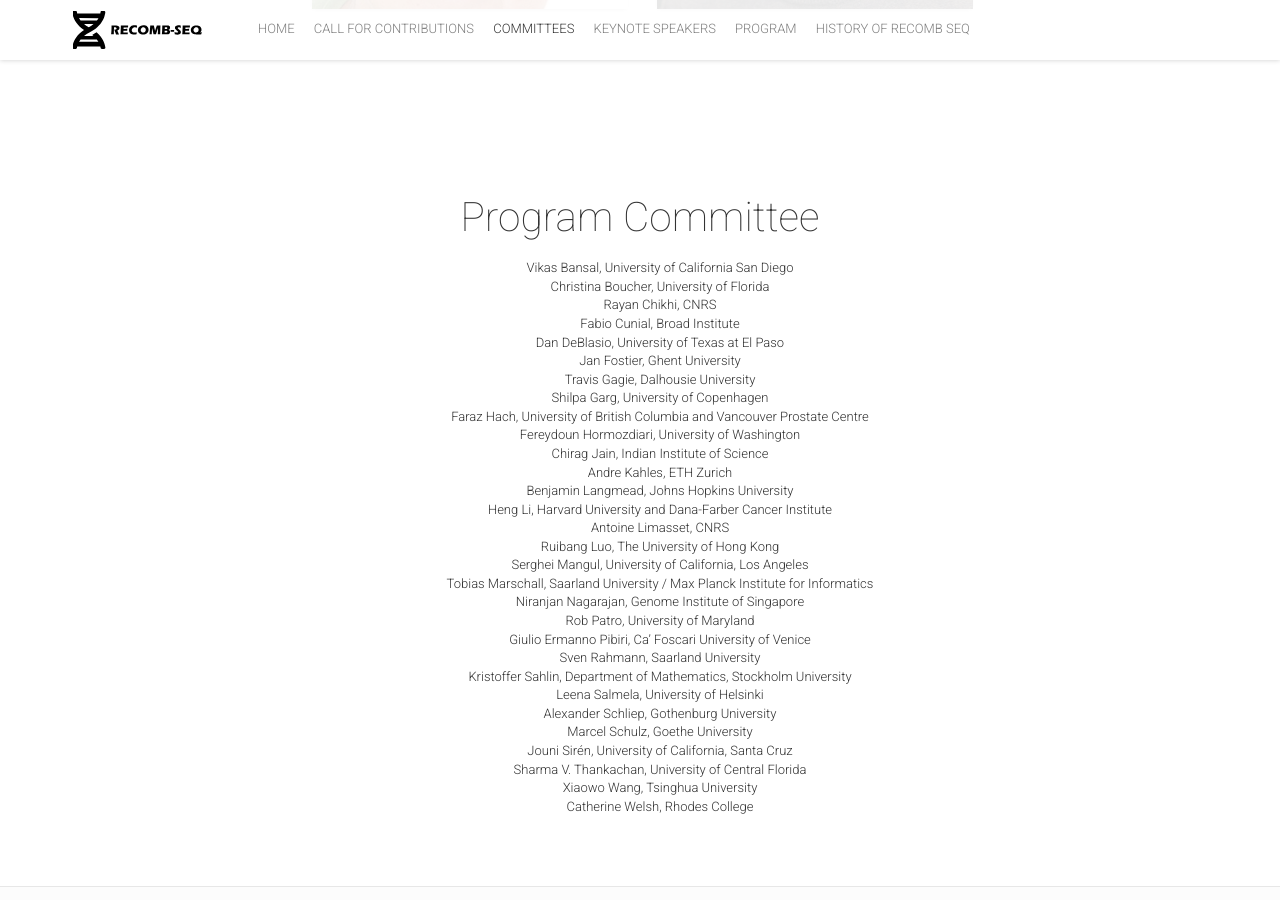
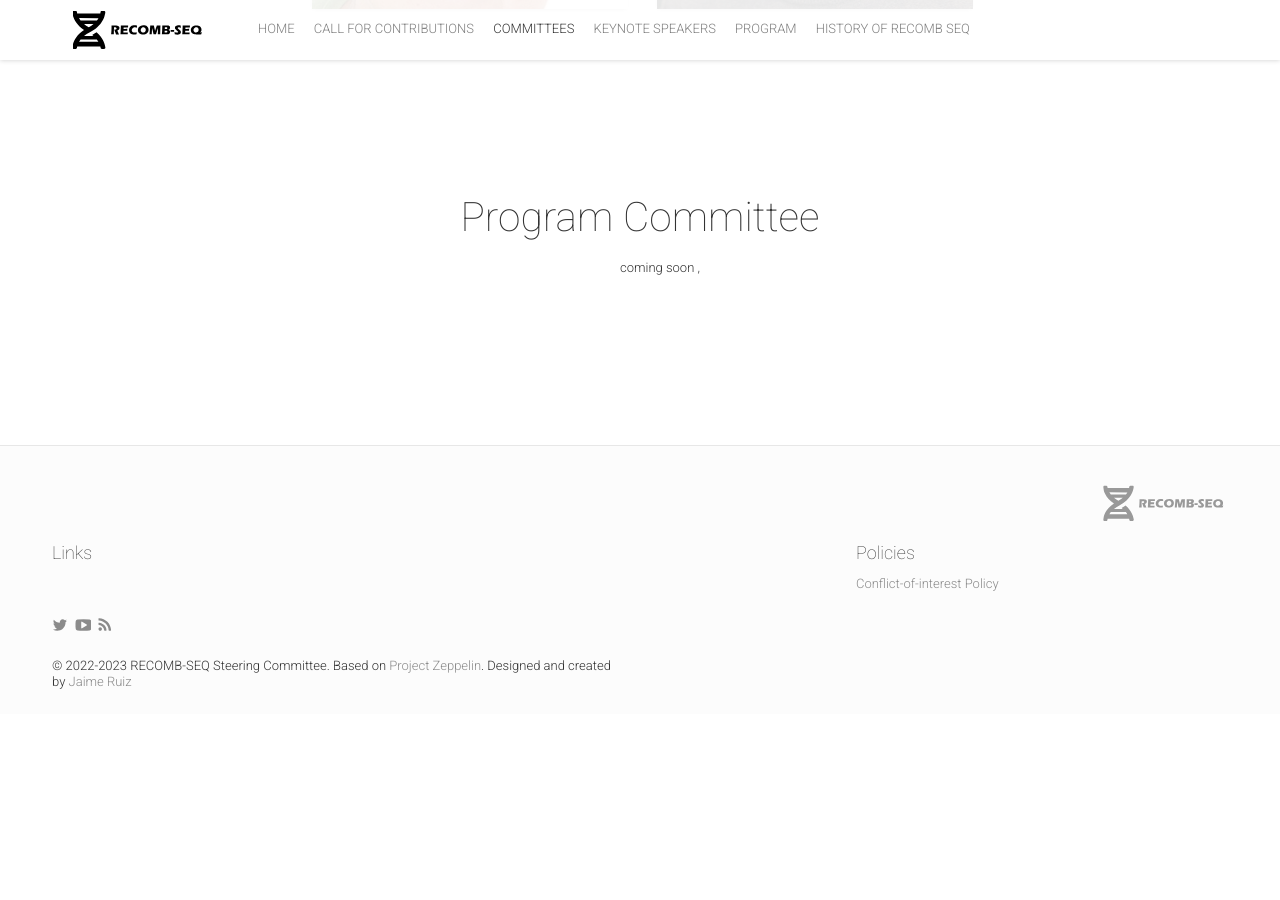
Before and after one commit to recomb-seq/recomb-seq.github.io, a Jekyll site: the page built from team.html, in a window 1280 px wide and 900 px high, scrolled down 1506 px. Built offline with Jekyll 4.4.1, drawn with Linux system fonts in a browser that asks for light colours; nearby versions of some CDN libraries; comment, search, counter and statistics services are not loaded; after the commit the page ends 2220 px from its top, so only the background shows below that; some of the changed lines change nothing that is shown.

Commit message:
remove pc list

```diff
--- a/_data/pc.yml
+++ b/_data/pc.yml
@@ -1,150 +1,154 @@
 -
   id: pc1
-  name: "Vikas"
-  surname: "Bansal"
-  company: "University of California San Diego"
--
-  id: pc2
-  name: "Christina"
-  surname: "Boucher"
-  company: "University of Florida"
--
-  id: pc3
-  name: "Rayan"
-  surname: "Chikhi"
-  company: "CNRS"
--
-  id: pc4
-  name: "Fabio"
-  surname: "Cunial"
-  company: "Broad Institute"
--
-  id: pc5
-  name: "Dan"
-  surname: "DeBlasio"
-  company: "University of Texas at El Paso"
--
-  id: pc6
-  name: "Jan"
-  surname: "Fostier"
-  company: "Ghent University"
--
-  id: pc7
-  name: "Travis"
-  surname: "Gagie"
-  company: "Dalhousie University"
--
-  id: pc8
-  name: "Shilpa"
-  surname: "Garg"
-  company: "University of Copenhagen"
--
-  id: pc9
-  name: "Faraz"
-  surname: "Hach"
-  company: "University of British Columbia and Vancouver Prostate Centre"
--
-  id: pc10
-  name: "Fereydoun"
-  surname: "Hormozdiari"
-  company: "University of Washington"
--
-  id: pc11
-  name: "Chirag"
-  surname: "Jain"
-  company: "Indian Institute of Science"
--
-  id: pc12
-  name: "Andre"
-  surname: "Kahles"
-  company: "ETH Zurich"
--
-  id: pc13
-  name: "Benjamin"
-  surname: "Langmead"
-  company: "Johns Hopkins University"
--
-  id: pc14
-  name: "Heng"
-  surname: "Li"
-  company: "Harvard University and Dana-Farber Cancer Institute"
--
-  id: pc15
-  name: "Antoine"
-  surname: "Limasset"
-  company: "CNRS"
--
-  id: pc16
-  name: "Ruibang"
-  surname: "Luo"
-  company: "The University of Hong Kong"
--
-  id: pc17
-  name: "Serghei"
-  surname: "Mangul"
-  company: "University of California, Los Angeles"
--
-  id: pc18
-  name: "Tobias"
-  surname: "Marschall"
-  company: "Saarland University / Max Planck Institute for Informatics"
--
-  id: pc19
-  name: "Niranjan"
-  surname: "Nagarajan"
-  company: "Genome Institute of Singapore"
--
-  id: pc20
-  name: "Rob"
-  surname: "Patro"
-  company: "University of Maryland"
--
-  id: pc21
-  name: "Giulio Ermanno"
-  surname: "Pibiri"
-  company: "Ca’ Foscari University of Venice"
--
-  id: pc22
-  name: "Sven"
-  surname: "Rahmann"
-  company: "Saarland University"
--
-  id: pc23
-  name: "Kristoffer"
-  surname: "Sahlin"
-  company: "Department of Mathematics, Stockholm University"
--
-  id: pc24
-  name: "Leena"
-  surname: "Salmela"
-  company: "University of Helsinki"
--
-  id: pc25
-  name: "Alexander"
-  surname: "Schliep"
-  company: "Gothenburg University"
--
-  id: pc26
-  name: "Marcel"
-  surname: "Schulz"
-  company: "Goethe University"
--
-  id: pc27
-  name: "Jouni"
-  surname: "Sirén"
-  company: "University of California, Santa Cruz"
--
-  id: pc29
-  name: "Sharma V."
-  surname: "Thankachan"
-  company: "University of Central Florida"
--
-  id: pc30
-  name: "Xiaowo"
-  surname: "Wang"
-  company: "Tsinghua University"
--
-  id: pc31
-  name: "Catherine"
-  surname: "Welsh"
-  company: "Rhodes College"
+  name: "coming soon"
+
+#-
+#  id: pc1
+#  name: "Vikas"
+#  surname: "Bansal"
+#  company: "University of California San Diego"
+#-
+#  id: pc2
+#  name: "Christina"
+#  surname: "Boucher"
+#  company: "University of Florida"
+#-
+#  id: pc3
+#  name: "Rayan"
+#  surname: "Chikhi"
+#  company: "CNRS"
+#-
+#  id: pc4
+#  name: "Fabio"
+#  surname: "Cunial"
+#  company: "Broad Institute"
+#-
+#  id: pc5
+#  name: "Dan"
+#  surname: "DeBlasio"
+#  company: "University of Texas at El Paso"
+#-
+#  id: pc6
+#  name: "Jan"
+#  surname: "Fostier"
+#  company: "Ghent University"
+#-
+#  id: pc7
+#  name: "Travis"
+#  surname: "Gagie"
+#  company: "Dalhousie University"
+#-
+#  id: pc8
+#  name: "Shilpa"
+#  surname: "Garg"
+#  company: "University of Copenhagen"
+#-
+#  id: pc9
+#  name: "Faraz"
+#  surname: "Hach"
+#  company: "University of British Columbia and Vancouver Prostate Centre"
+#-
+#  id: pc10
+#  name: "Fereydoun"
+#  surname: "Hormozdiari"
+#  company: "University of Washington"
+#-
+#  id: pc11
+#  name: "Chirag"
+#  surname: "Jain"
+#  company: "Indian Institute of Science"
+#-
+#  id: pc12
+#  name: "Andre"
+#  surname: "Kahles"
+#  company: "ETH Zurich"
+#-
+#  id: pc13
+#  name: "Benjamin"
+#  surname: "Langmead"
+#  company: "Johns Hopkins University"
+#-
+#  id: pc14
+#  name: "Heng"
+#  surname: "Li"
+#  company: "Harvard University and Dana-Farber Cancer Institute"
+#-
+#  id: pc15
+#  name: "Antoine"
+#  surname: "Limasset"
+#  company: "CNRS"
+#-
+#  id: pc16
+#  name: "Ruibang"
+#  surname: "Luo"
+#  company: "The University of Hong Kong"
+#-
+#  id: pc17
+#  name: "Serghei"
+#  surname: "Mangul"
+#  company: "University of California, Los Angeles"
+#-
+#  id: pc18
+#  name: "Tobias"
+#  surname: "Marschall"
+#  company: "Saarland University / Max Planck Institute for Informatics"
+#-
+#  id: pc19
+#  name: "Niranjan"
+#  surname: "Nagarajan"
+#  company: "Genome Institute of Singapore"
+#-
+#  id: pc20
+#  name: "Rob"
+#  surname: "Patro"
+#  company: "University of Maryland"
+#-
+#  id: pc21
+#  name: "Giulio Ermanno"
+#  surname: "Pibiri"
+#  company: "Ca’ Foscari University of Venice"
+#-
+#  id: pc22
+#  name: "Sven"
+#  surname: "Rahmann"
+#  company: "Saarland University"
+#-
+#  id: pc23
+#  name: "Kristoffer"
+#  surname: "Sahlin"
+#  company: "Department of Mathematics, Stockholm University"
+#-
+#  id: pc24
+#  name: "Leena"
+#  surname: "Salmela"
+#  company: "University of Helsinki"
+#-
+#  id: pc25
+#  name: "Alexander"
+#  surname: "Schliep"
+#  company: "Gothenburg University"
+#-
+#  id: pc26
+#  name: "Marcel"
+#  surname: "Schulz"
+#  company: "Goethe University"
+#-
+#  id: pc27
+#  name: "Jouni"
+#  surname: "Sirén"
+#  company: "University of California, Santa Cruz"
+#-
+#  id: pc29
+#  name: "Sharma V."
+#  surname: "Thankachan"
+#  company: "University of Central Florida"
+#-
+#  id: pc30
+#  name: "Xiaowo"
+#  surname: "Wang"
+#  company: "Tsinghua University"
+#-
+#  id: pc31
+#  name: "Catherine"
+#  surname: "Welsh"
+#  company: "Rhodes College"
```
